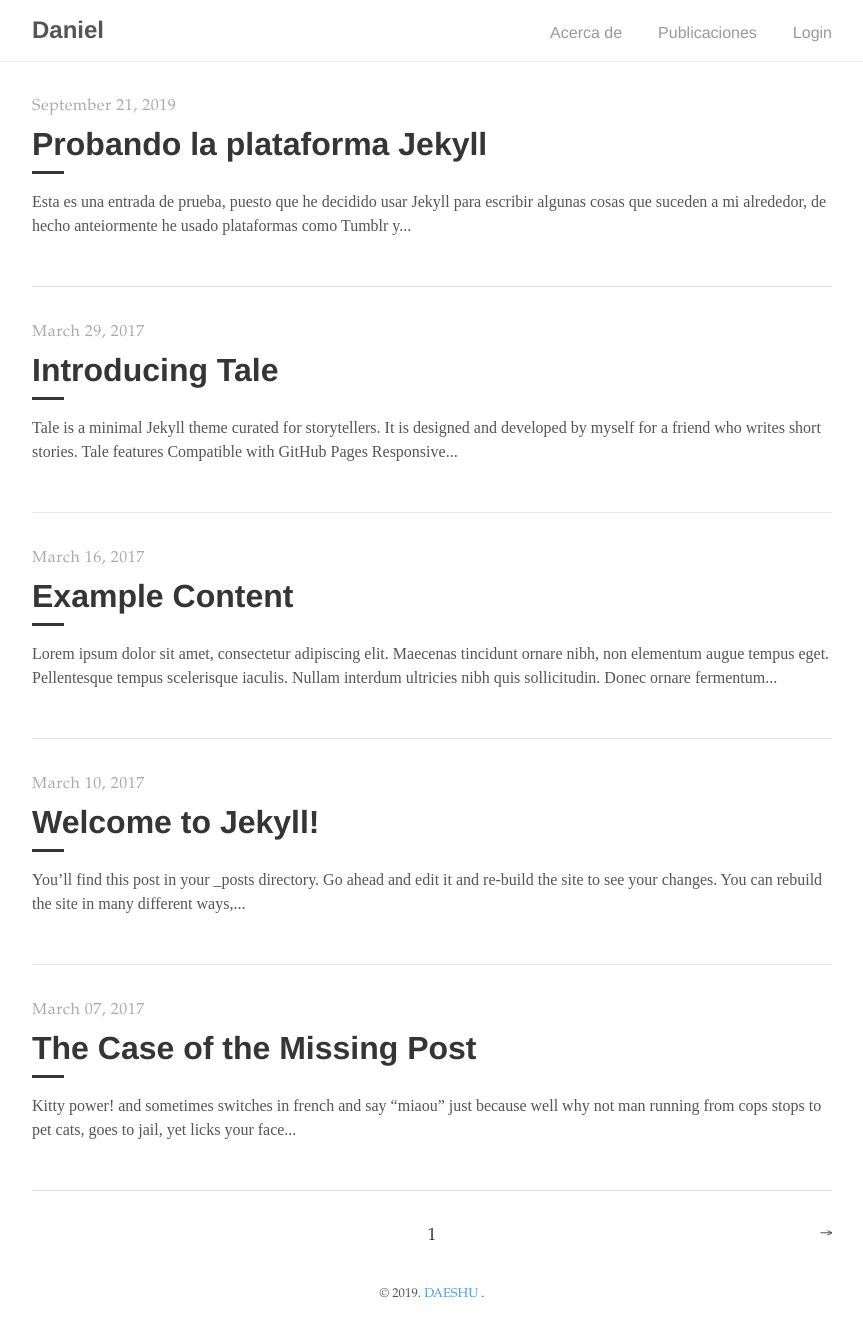
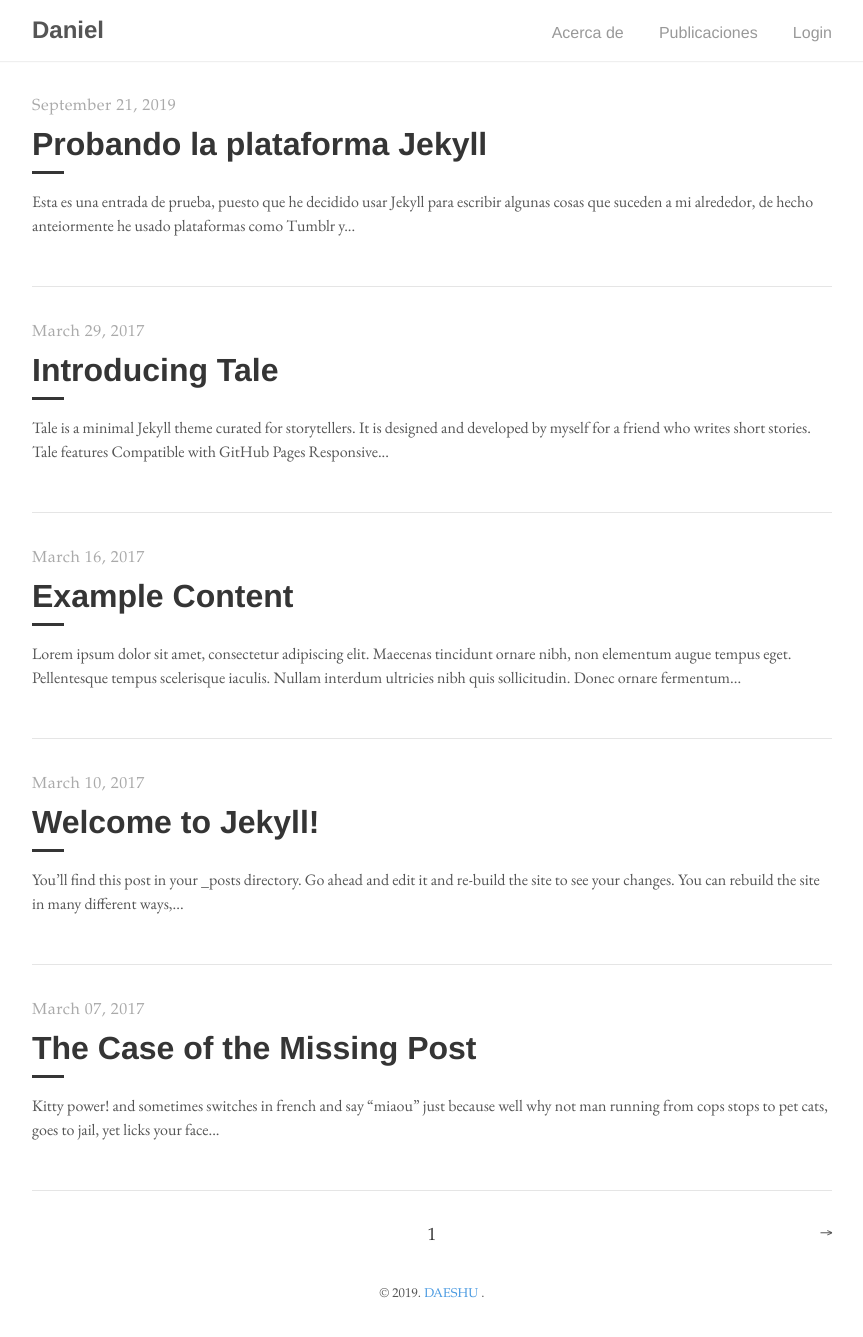
Before and after one commit to daeshu/tl, a Jekyll site: the page built from index.html, in a window 1280 px wide. Shown: the whole page, without its empty margins (208-1071 px from the left). Built offline with Jekyll 4.4.1, drawn with Linux system fonts in a browser that asks for light colours; the list of posts is cut into pages by our own code.

Commit message:
Update _variables.scss

```diff
--- a/_sass/tale/_variables.scss
+++ b/_sass/tale/_variables.scss
@@ -11,7 +11,7 @@ $shadow-color: rgba(0, 0, 0, .2);
 $code-color: #bf616a;
 
 // Fonts
-$serif-primary: 'Libre Baskerville', 'Times New Roman', Times, serif;
+$serif-primary: 'EB Garamond', 'Times New Roman', Times, serif;
 $serif-secondary: Palatino, 'Palatino LT STD', 'Palatino Linotype', 'Book Antiqua', 'Georgia', serif;
 $sans-serif: 'Helvetica Neue', 'Segoe UI', Helvetica, Arial, sans-serif;
 $monospaced: Menlo, Monaco, monospace;
```
